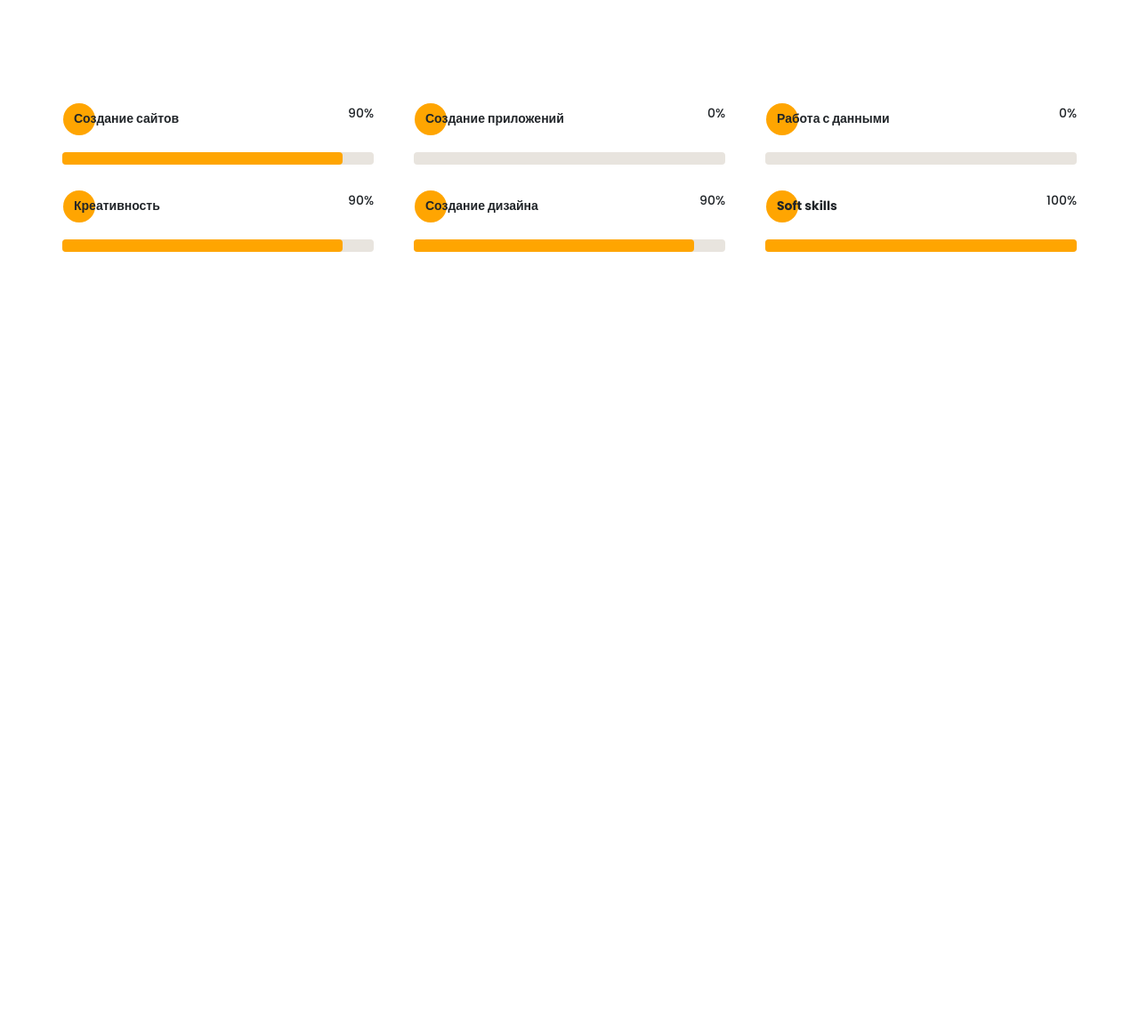
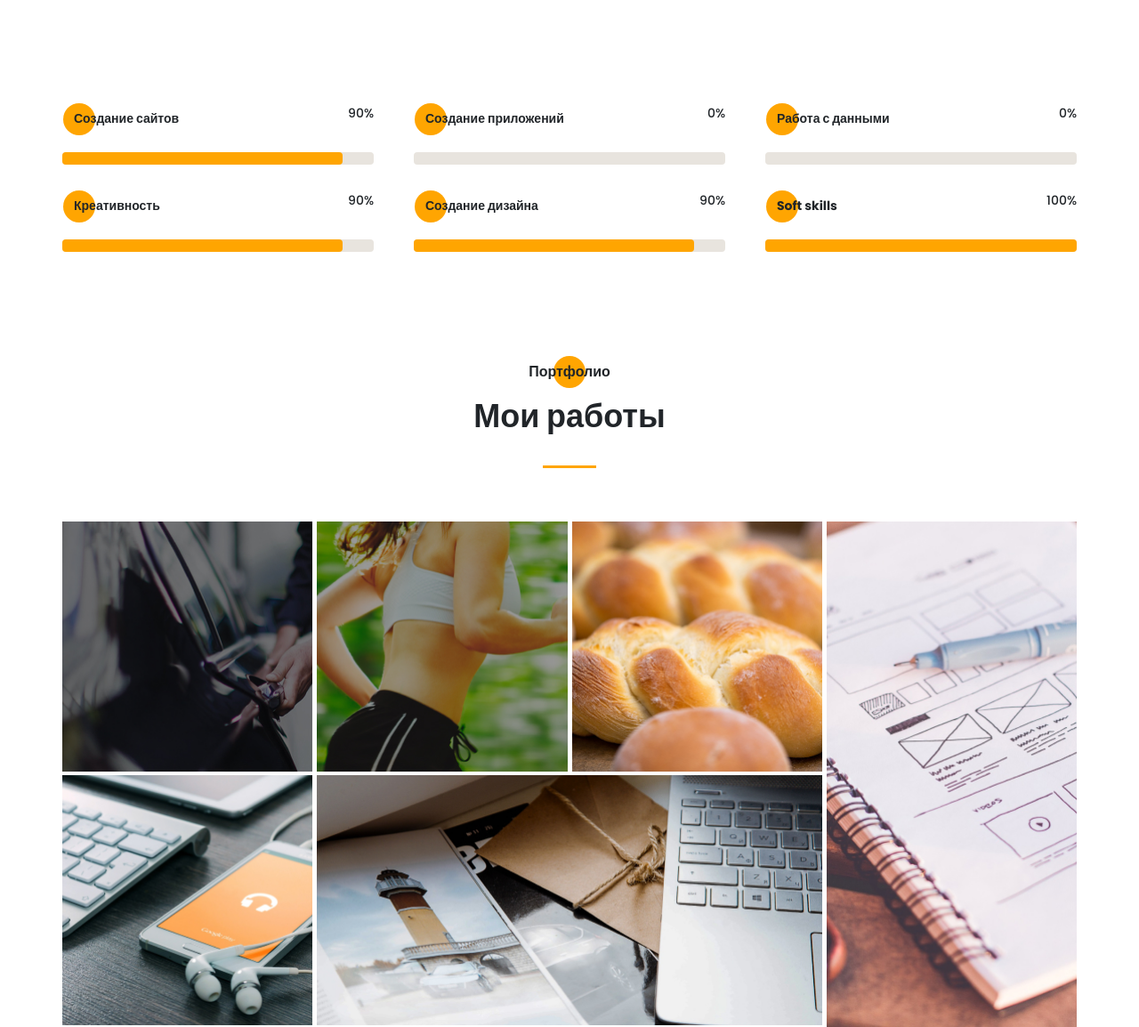
Before and after one commit to Shustovsky/my-portfolio, a website: page src/index.html in a window 1280 px wide. Shown: the part 3055-4209 px from the top of the page at 89% size. Before the commit the page ends 3341 px from the top, so only its background shows below. Drawn offline with nearby package versions, Linux system fonts and the light colour scheme; files that its build step writes are made by us from their sources; files whose address does not match are found by name; a web font is replaced by a local one.

Commit message:
add title__section-subtitle and __section-title

```diff
--- a/src/index.html
+++ b/src/index.html
@@ -163,8 +163,8 @@
     </section>
     <section class="resume">
         <div class="container">
-            <h2 class="title title_fs16 resume__title">Опыт</h2>
-            <div class="title title_fs36 resume__subtitle">Чем я буду полезен</div>
+            <h2 class="title title_fs16 title__section-title">Опыт</h2>
+            <div class="title title_fs36 title__section-subtitle">Чем я буду полезен</div>
             <div class="divider"></div>
             <div class="resume__wrapper">
                 <div class="resume__column">
@@ -225,8 +225,8 @@
 
     <section class="skills">
         <div class="container">
-            <h2 class="title title_fs16 skills__title">Навыки</h2>
-            <div class="title title_fs36 skills__subtitle">Что я использую в работе</div>
+            <h2 class="title title_fs16 title__section-title">Навыки</h2>
+            <div class="title title_fs36 title__section-subtitle">Что я использую в работе</div>
             <div class="divider"></div>
             <div class="skills__wrapper">
                 <div class="skills__item">
@@ -306,6 +306,36 @@
             </div>
         </div>
     </section>
+    <section class="portfolio">
+        <div class="container">
+            <h2 class="title title_fs16 title__section-title">Портфолио</h2>
+            <div class="title title_fs36 title__section-subtitle">Мои работы</div>
+            <div class="divider"></div>
+            <div class="portfolio__wrapper">
+                <a href="#" class="portfolio__item">
+                    <img src="img/works/uber.jpg" alt="uber">
+                </a>
+                <a href="#" class="portfolio__item">
+                    <img src="img/works/pulse.jpg" alt="runsmart">
+                </a>
+                <a href="#" class="portfolio__item">
+                    <img src="img/works/bread.jpg" alt="test">
+                </a>
+                <a href="#" class="portfolio__item vertical">
+                    <img src="img/works/plans.jpg" alt="test">
+                </a>
+                <a href="#" class="portfolio__item">
+                    <img src="img/works/ipad.jpg" alt="test">
+                </a>
+                <a href="#" class="portfolio__item horizontal">
+                    <img src="img/works/mac.jpg" alt="test">
+                </a>
+            </div>
+        </div>
+    </section>
+
+
+
 
 
     <script src="js/script.js"></script>
--- /dev/null
+++ b/src/sass/blocks/_portfolio.scss
@@ -0,0 +1,30 @@
+.portfolio {
+    padding-top: 120px;
+    &__wrapper {
+        margin-top: 60px;
+        display: grid;
+        grid-template-columns: repeat(auto-fit, minmax(280px, 1fr));
+        grid-template-rows: 280px;
+        grid-auto-rows: 280px;
+        grid-auto-flow: dense;
+        gap: 5px;
+        .vertical {
+            grid-column: 4/5;
+            grid-row: 1/3;
+        }
+        .horizontal {
+            grid-column: 2/4;
+            grid-row: 2/3;
+        }
+    }
+    &__item {
+        transition: all .6s;
+        img {
+            width: 100%;
+        }
+        &:hover {
+            transform: scale(1.05);
+            filter: contrast(130%);
+        }
+    }
+}
--- a/src/sass/blocks/_resume.scss
+++ b/src/sass/blocks/_resume.scss
@@ -1,17 +1,5 @@
 .resume {
     padding-top: 120px;
-    &__title {
-        position: relative;
-        text-align: center;
-        @include before_circle;
-        &:before {
-            left: 50%;
-            transform: translate(-50%);
-        }
-    }
-    &__subtitle {
-        text-align: center;
-    }
     &__wrapper {
         padding: 60px 65px 0 65px;
         display: grid;
--- a/src/sass/blocks/_skills.scss
+++ b/src/sass/blocks/_skills.scss
@@ -1,18 +1,6 @@
 .skills {
     margin-top: 126px;
     min-height: 1024px;
-    .title {
-        text-align: center;
-    }
-    &__title {
-        position: relative;
-        @include before_circle;
-        &:before {
-            position: absolute;
-            left: 50%;
-            transform: translate(-50%);
-        }
-    }
     &__wrapper {
         margin-top: 60px;
         display: grid;
--- a/src/sass/blocks/_title.scss
+++ b/src/sass/blocks/_title.scss
@@ -20,4 +20,16 @@
     &_fs48 {
         font-size: 48px;
     }
+    &__section-title {
+        position: relative;
+        text-align: center;
+        @include before_circle;
+        &:before {
+            left: 50%;
+            transform: translate(-50%);
+        }
+    }
+    &__section-subtitle {
+        text-align: center;
+    }
 }
--- a/src/sass/style.scss
+++ b/src/sass/style.scss
@@ -12,6 +12,7 @@
 @import 'blocks/divider';
 @import 'blocks/resume';
 @import 'blocks/skills';
+@import 'blocks/portfolio';
 * {
     font-family: 'Poppins', sans-serif;
     margin: 0;
```
Also changed, not shown: dist/css/style.min.css, dist/img/works/mac.jpg (added), dist/index.html, src/img/works/mac.jpg (added).
